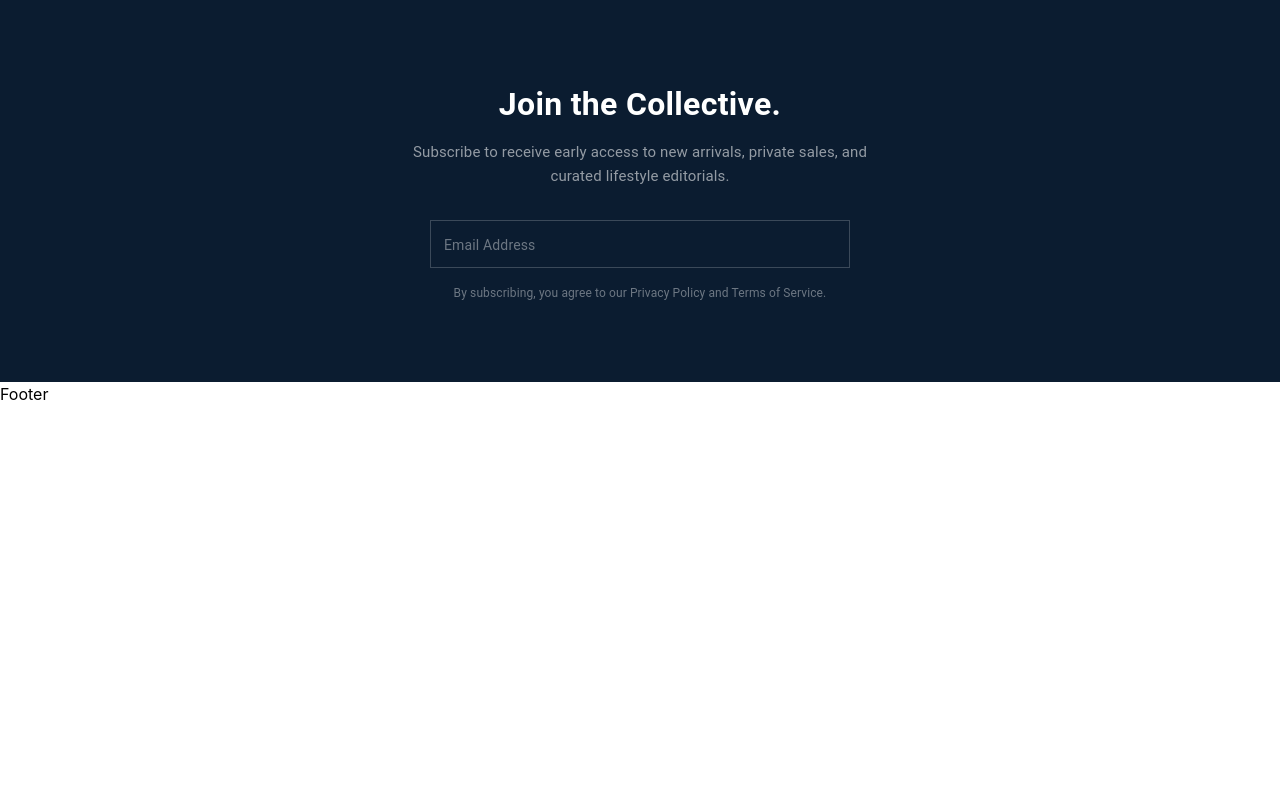
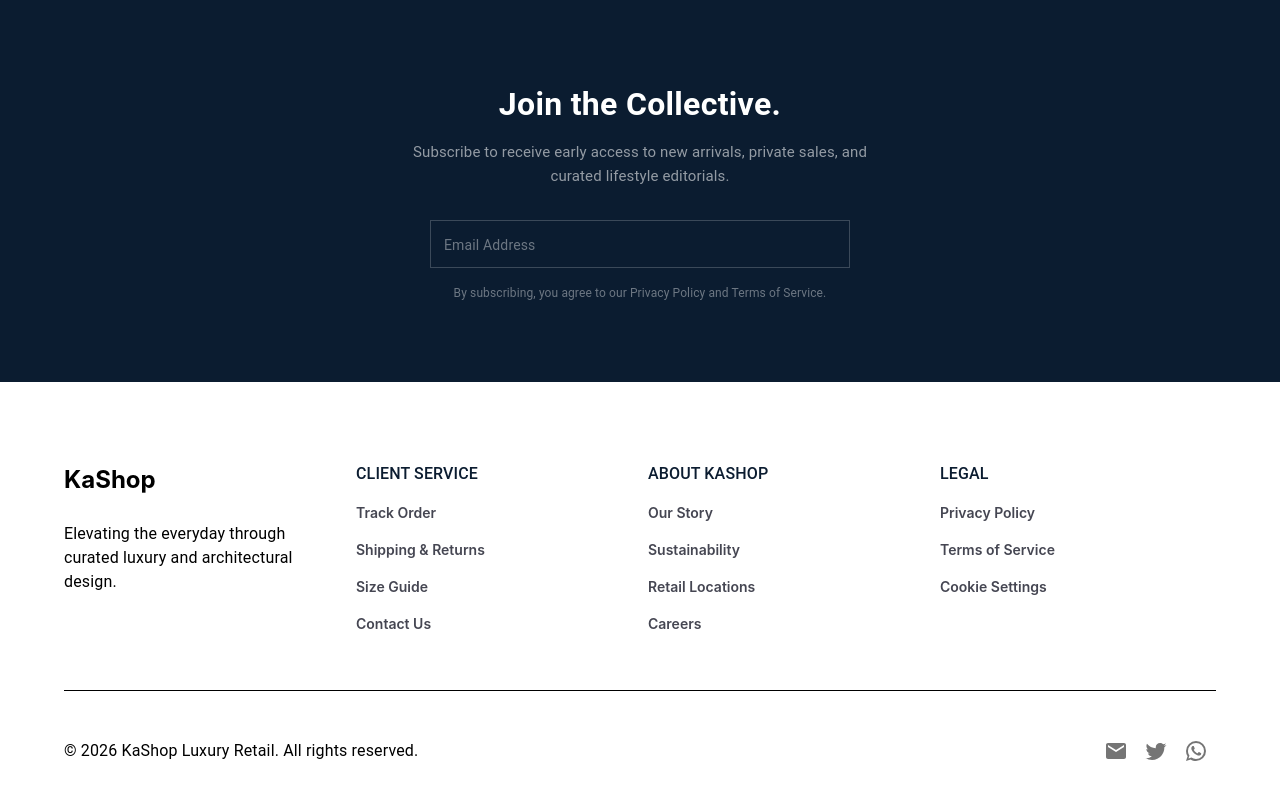
Before and after one commit to Manar-sami/E-commerce, a React (Vite) app: page / in a window 1280 px wide. Shown: the part 1802-2602 px from the top of the page. Before the commit the page ends 2208 px from the top, so only its background shows below. Built offline with nearby package versions, Linux system fonts and the light colour scheme; no server answers.

Commit message:
add footer

```diff
--- a/src/components/Footer.jsx
+++ b/src/components/Footer.jsx
@@ -1,7 +1,221 @@
 
+import Box from '@mui/material/Box'
+import Container from '@mui/material/Container';
+import Grid from '@mui/material/Grid';
+import List from '@mui/material/List';
+import ListItem from '@mui/material/ListItem';
+import Typography from '@mui/material/Typography';
+import { useTranslation } from 'react-i18next';
+import { Link } from 'react-router-dom';
+import MarkunreadIcon from '@mui/icons-material/Markunread';
+import TwitterIcon from '@mui/icons-material/Twitter';
+import WhatsAppIcon from '@mui/icons-material/WhatsApp';
+import IconButton from '@mui/material/IconButton';
 function Footer() {
+
+  const{t}=useTranslation();
+
   return (
-    <div>Footer </div>
+    <Box component="section" sx={{py:10,textAlign:{xs:"center",md:"start"}}}>
+        <Container>
+           <Grid container sx={{pb:5}} spacing={2}>
+
+              <Grid size={{xs:12,md:6,lg:3}}>
+
+                  <Box
+                    component={Link}
+                    to="/"
+                    sx={{
+                      fontSize: "24px",
+                      fontWeight: "bold",
+                      color: "black",
+                      textDecoration: "none",
+                    }}
+                  >
+                     KaShop
+                 </Box>
+                 <Typography sx={{color:"#4546522",fontSize:"16px",mt:"24px"}}>
+                  {t("Elevating the everyday through curated luxury and architectural design.")}
+                 </Typography>
+
+              </Grid>
+
+              <Grid size={{xs:12,md:6,lg:3}}>
+               <Typography sx={{fontSize:"16px",color:"#0B1C30",fontWeight:"500"}}>
+                {t("CLIENT SERVICE")}
+               </Typography>
+
+               <List sx={{
+                  width: "fit-content",
+               mx: { xs: "auto", md: 0 },
+               }}>
+                <ListItem component={Link} sx={{px:"0px",fontSize:"14px",fontWeight:"600",color:'#454652',
+                transition:"color 0.3s ease",
+                  "&:hover":{
+                    color:"#0B1C30",
+                    textDecoration:"underline"
+                  }
+                }}>
+                 {t("Track Order")}
+                </ListItem>
+
+                <ListItem component={Link} sx={{px:"0px",fontSize:"14px",fontWeight:"600",color:'#454652',
+                transition:"color 0.3s ease",
+                  "&:hover":{
+                    color:"#0B1C30",
+                    textDecoration:"underline"
+                  }
+                }}>
+                 {t("Shipping & Returns")}
+                </ListItem>
+
+                <ListItem component={Link} sx={{px:"0px",fontSize:"14px",fontWeight:"600",color:'#454652',
+                transition:"color 0.3s ease",
+                  "&:hover":{
+                    color:"#0B1C30",
+                    textDecoration:"underline"
+                  }
+                }}>
+                 {t("Size Guide")}
+                </ListItem>
+
+                <ListItem component={Link} sx={{px:"0px",fontSize:"14px",fontWeight:"600",color:'#454652',
+                transition:"color 0.3s ease",
+                  "&:hover":{
+                    color:"#0B1C30",
+                    textDecoration:"underline"
+                  }
+                }}>
+                 {t("Contact Us")}
+                </ListItem>
+               </List>
+              </Grid>
+
+
+               <Grid size={{xs:12,md:6,lg:3}}>
+               <Typography sx={{fontSize:"16px",color:"#0B1C30",fontWeight:"500"}}>
+                {t("ABOUT KASHOP")}
+               </Typography>
+
+               <List
+                sx={{
+                  width: "fit-content",
+                  mx: { xs: "auto", md: 0 },
+                }}
+               >
+                <ListItem component={Link} sx={{px:"0px",fontSize:"14px",fontWeight:"600",color:'#454652',
+                transition:"color 0.3s ease",
+                  "&:hover":{
+                    color:"#0B1C30",
+                    textDecoration:"underline"
+                  }
+                }}>
+                 {t("Our Story")}
+                </ListItem>
+
+                <ListItem component={Link} sx={{px:"0px",fontSize:"14px",fontWeight:"600",color:'#454652',
+                transition:"color 0.3s ease",
+                  "&:hover":{
+                    color:"#0B1C30",
+                    textDecoration:"underline"
+                  }
+                }}>
+                 {t("Sustainability")}
+                </ListItem>
+
+                <ListItem component={Link} sx={{px:"0px",fontSize:"14px",fontWeight:"600",color:'#454652',
+                transition:"color 0.3s ease",
+                  "&:hover":{
+                    color:"#0B1C30",
+                    textDecoration:"underline"
+                  }
+                }}>
+                 {t("Retail Locations")}
+                </ListItem>
+
+                <ListItem component={Link} sx={{px:"0px",fontSize:"14px",fontWeight:"600",color:'#454652',
+                transition:"color 0.3s ease",
+                  "&:hover":{
+                    color:"#0B1C30",
+                    textDecoration:"underline"
+                  }
+                }}>
+                 {t("Careers")}
+                </ListItem>
+               </List>
+              </Grid>
+
+               <Grid size={{xs:12,md:6,lg:3}}>
+               <Typography sx={{fontSize:"16px",color:"#0B1C30",fontWeight:"500"}}>
+                {t("LEGAL")}
+               </Typography>
+
+               <List
+                 sx={{
+                  width: "fit-content",
+                  mx: { xs: "auto", md: 0 },
+                }}
+               >
+                <ListItem component={Link} sx={{px:"0px",fontSize:"14px",fontWeight:"600",color:'#454652',
+                transition:"color 0.3s ease",
+                  "&:hover":{
+                    color:"#0B1C30",
+                    textDecoration:"underline"
+                  }
+                }}>
+                 {t("Privacy Policy")}
+                </ListItem>
+
+                <ListItem component={Link} sx={{px:"0px",fontSize:"14px",fontWeight:"600",color:'#454652',
+                transition:"color 0.3s ease",
+                  "&:hover":{
+                    color:"#0B1C30",
+                    textDecoration:"underline"
+                  }
+                }}>
+                 {t("Terms of Service")}
+                </ListItem>
+
+                <ListItem component={Link} sx={{px:"0px",fontSize:"14px",fontWeight:"600",color:'#454652',
+                transition:"color 0.3s ease",
+                  "&:hover":{
+                    color:"#0B1C30",
+                    textDecoration:"underline"
+                  }
+                }}>
+                 {t("Cookie Settings")}
+                </ListItem>
+
+
+               </List>
+              </Grid>
+
+
+          </Grid>
+
+
+          <Box sx={{pt:5,borderTop:"1px solid black",display:"flex" ,flexDirection:{xs:"column",md:"row"},justifyContent:"space-between",alignItems:"center"}}>
+            <Typography>
+              {t("© 2026 KaShop Luxury Retail. All rights reserved.")}
+            </Typography>
+            <Box>
+              <IconButton>
+                <MarkunreadIcon />
+              </IconButton>
+               <IconButton>
+                <TwitterIcon/>
+              </IconButton>
+               <IconButton>
+                <WhatsAppIcon/>
+              </IconButton>
+
+
+
+            </Box>
+          </Box>
+        </Container>
+
+    </Box>
   )
 }
 
--- a/src/languge.jsx
+++ b/src/languge.jsx
@@ -40,6 +40,22 @@ i18n
           "Join the Collective.":"Join the Collective.",
           "Subscribe to receive early access to new arrivals, private sales, and curated lifestyle editorials.":"Subscribe to receive early access to new arrivals, private sales, and curated lifestyle editorials.",
           "By subscribing, you agree to our Privacy Policy and Terms of Service.":"By subscribing, you agree to our Privacy Policy and Terms of Service.",
+          "Elevating the everyday through curated luxury and architectural design.":"Elevating the everyday through curated luxury and architectural design.",
+          "Track Order":"Track Order",
+          "Shipping & Returns":"Shipping & Returns",
+          "Size Guide":"Size Guide",
+          "Contact Us":"Contact Us",
+          "CLIENT SERVICE":"CLIENT SERVICE",
+          "ABOUT KASHOP":"ABOUT KASHOP",
+          "Our Story":"Our Story",
+          "Sustainability":"Sustainability",
+          "Retail Locations":"Retail Locations",
+          "Careers":"Careers",
+          "LEGAL":"LEGAL",
+          "Privacy Policy":"Privacy Policy",
+          "Terms of Service":"Terms of Service",
+          "Cookie Settings":"Cookie Settings",
+          "© 2026 KaShop Luxury Retail. All rights reserved.":"© 2026 KaShop Luxury Retail. All rights reserved.",
 
 
         }
@@ -72,6 +88,24 @@ i18n
           "Join the Collective.":"انضم إلى المجتمع",
           "Subscribe to receive early access to new arrivals, private sales, and curated lifestyle editorials.":"اشترك للحصول على وصول مبكر إلى المنتجات الجديدة، والعروض الخاصة، والمقالات المختارة بعناية حول أسلوب الحياة.",
           "By subscribing, you agree to our Privacy Policy and Terms of Service.":"بالاشتراك، فإنك توافق على سياسة الخصوصية وشروط الخدمة الخاصة بنا.",
+          "Elevating the everyday through curated luxury and architectural design.":"نرتقي بتفاصيل الحياة اليومية عبر فخامةٍ منتقاة بعناية وتصميمٍ معماري راقٍ.",
+          "Track Order":"تتبع الطلب",
+          "Shipping & Returns":"الشحن والإرجاع",
+          "Size Guide":"دليل المقاسات",
+          "Contact Us":"اتصل بنا",
+          "CLIENT SERVICE":"خدمة العملاء",
+          "ABOUT KASHOP":"عن KASHOP",
+          "Our Story":"قصتنا",
+          "Sustainability":"الاستدامة",
+          "Retail Locations":"مواقع البيع بالتجزئة",
+          "Careers":"الوظائف",
+          "LEGAL":"قانوني",
+          "Privacy Policy":"سياسة الخصوصية",
+          "Terms of Service":"شروط الخدمة",
+          "Cookie Settings":"إعدادات ملفات تعريف الارتباط",
+          "© 2026 KaShop Luxury Retail. All rights reserved.":"© 2026 KaShop لتجارة التجزئة الفاخرة. جميع الحقوق محفوظة.",
+
+
 
         }
       }
--- a/src/pages/home/COMMUNITY.jsx
+++ b/src/pages/home/COMMUNITY.jsx
@@ -14,7 +14,7 @@ function COMMUNITY() {
                   <Typography component="p" sx={{fontSize:"12px",fontWeight:"600",color:"#000666",textAlign:"center"}}>
                       {t('THE COMMUNITY')}
                  </Typography>
-            <Typography component="p" sx={{fontSize:"32px",fontWeight:"bold",color:"#0B1C30"}}>
+            <Typography component="p" sx={{fontSize:"32px",fontWeight:"bold",textAlign:"center",color:"#0B1C30"}}>
            {t('Trusted by the Discerning.')}
         </Typography>
         </Box>
--- a/src/pages/home/Join.jsx
+++ b/src/pages/home/Join.jsx
@@ -94,7 +94,7 @@ function Join() {
           </Box>
 
 
-          <Typography sx={{ color: 'rgba(255, 255, 255, 0.4)', fontSize: '12px' }}>
+          <Typography sx={{ color: 'rgba(255, 255, 255, 0.4)', fontSize: '12px', }}>
             {t('By subscribing, you agree to our Privacy Policy and Terms of Service.')}
           </Typography>
         </Box>
```
